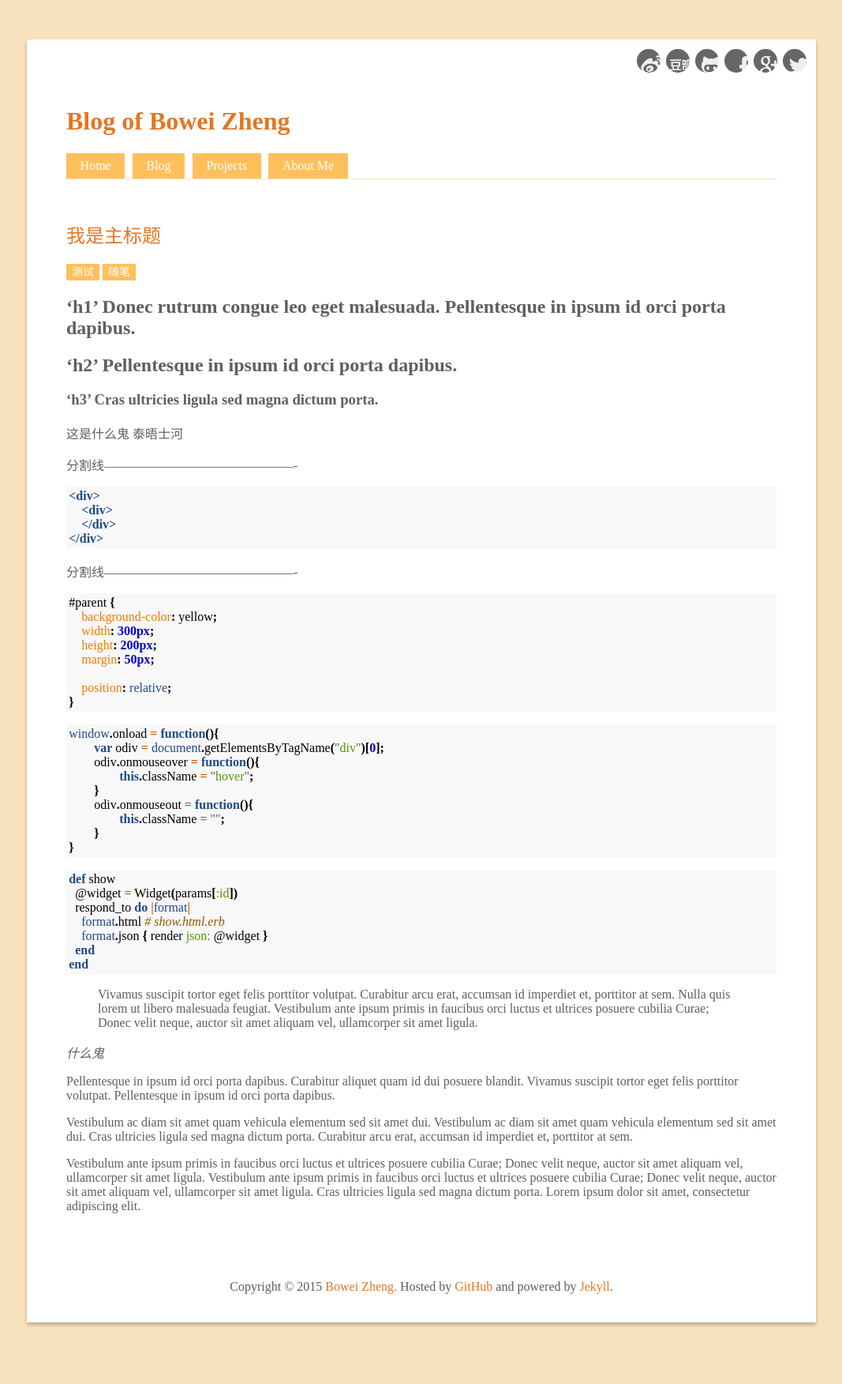
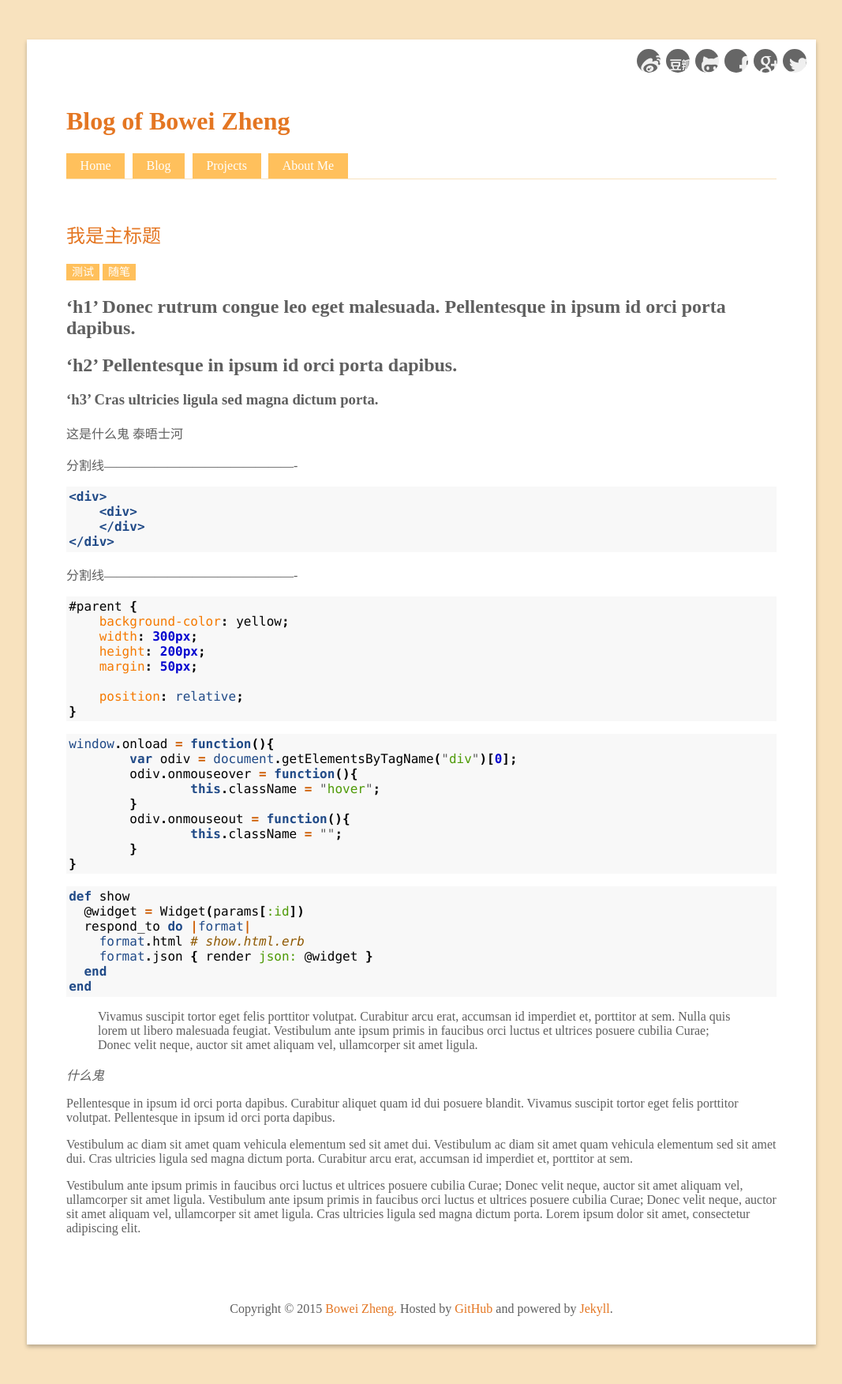
Before and after one commit to wynn719/blog, a Jekyll site: the page built from _posts/2012-08-25-hello-world.md, in a window 1280 px wide. Shown: the whole page at 79% size, without its empty margins (106-1173 px from the left). Built offline with Jekyll 4.4.1, drawn with Linux system fonts in a browser that asks for light colours; comment, search, counter and statistics services are not loaded; before the commit the page ends 1724 px from its top, so only the background shows below that.

Commit message:
add pygments.css

```diff
--- a/css/default.css
+++ b/css/default.css
@@ -34,7 +34,7 @@ a:hover, a:active {
 	/*text-decoration: underline;*/
 }
 code{
-	font-family: "微软雅黑";
+	font-family: Consolas;
 }
 /* wrapper */
 .wrapper{
```
